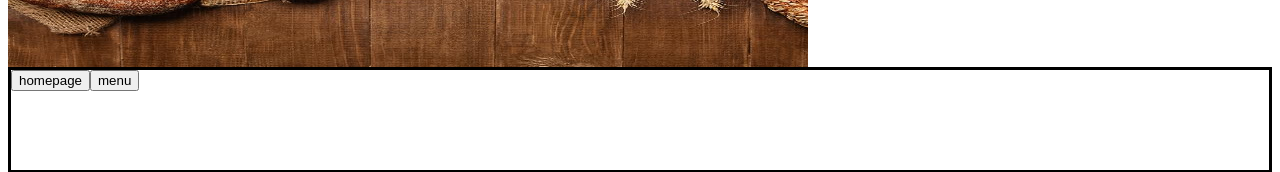
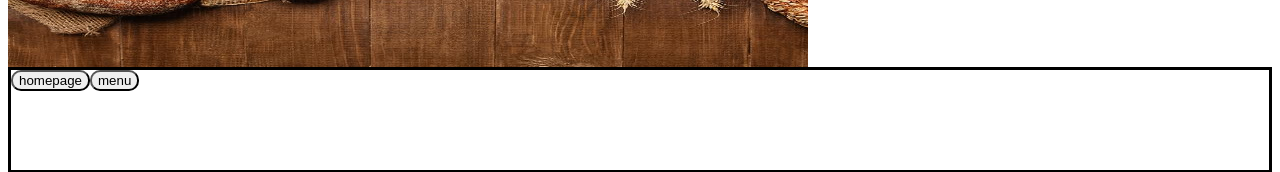
Before and after one commit to Sawaian/restaurant_page, a website built with webpack: page dist/index.html in a window 1280 px wide. Shown: the part 141-313 px from the top of the page. Built offline with Linux system fonts and the light colour scheme.

Commit message:
working on css.

```diff
--- a/src/styles.css
+++ b/src/styles.css
@@ -22,6 +22,16 @@
    height: 100px;
    border: solid;
    grid-row: 2;
+}
+
+#menuButton{
+   margin: auto;
+   border-radius: 10px;
+}
+
+#homeButton{
+   margin: auto;
+   border-radius: 10px;
 }
 
 .menuItem{
```
Also changed, not shown: dist/main.js.
